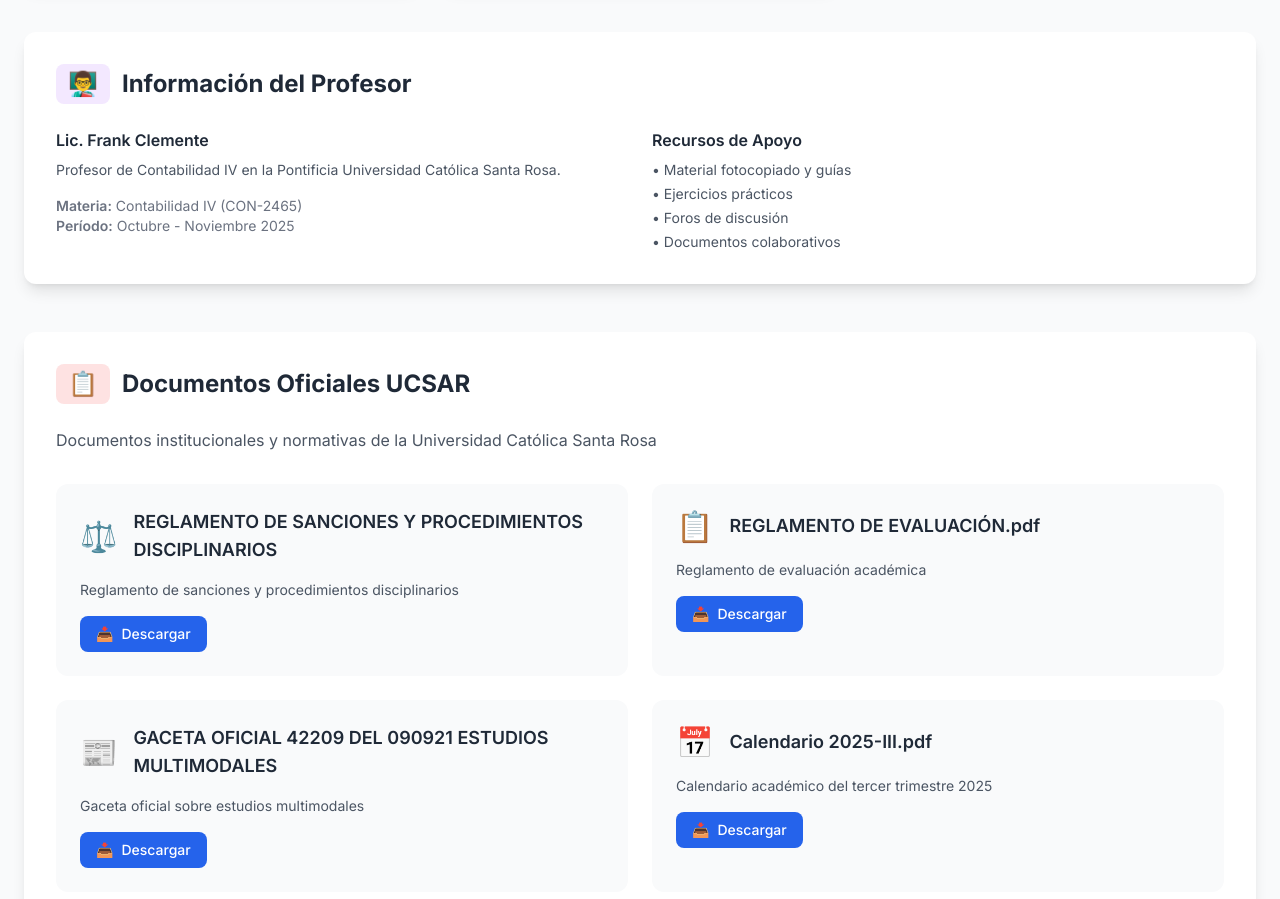
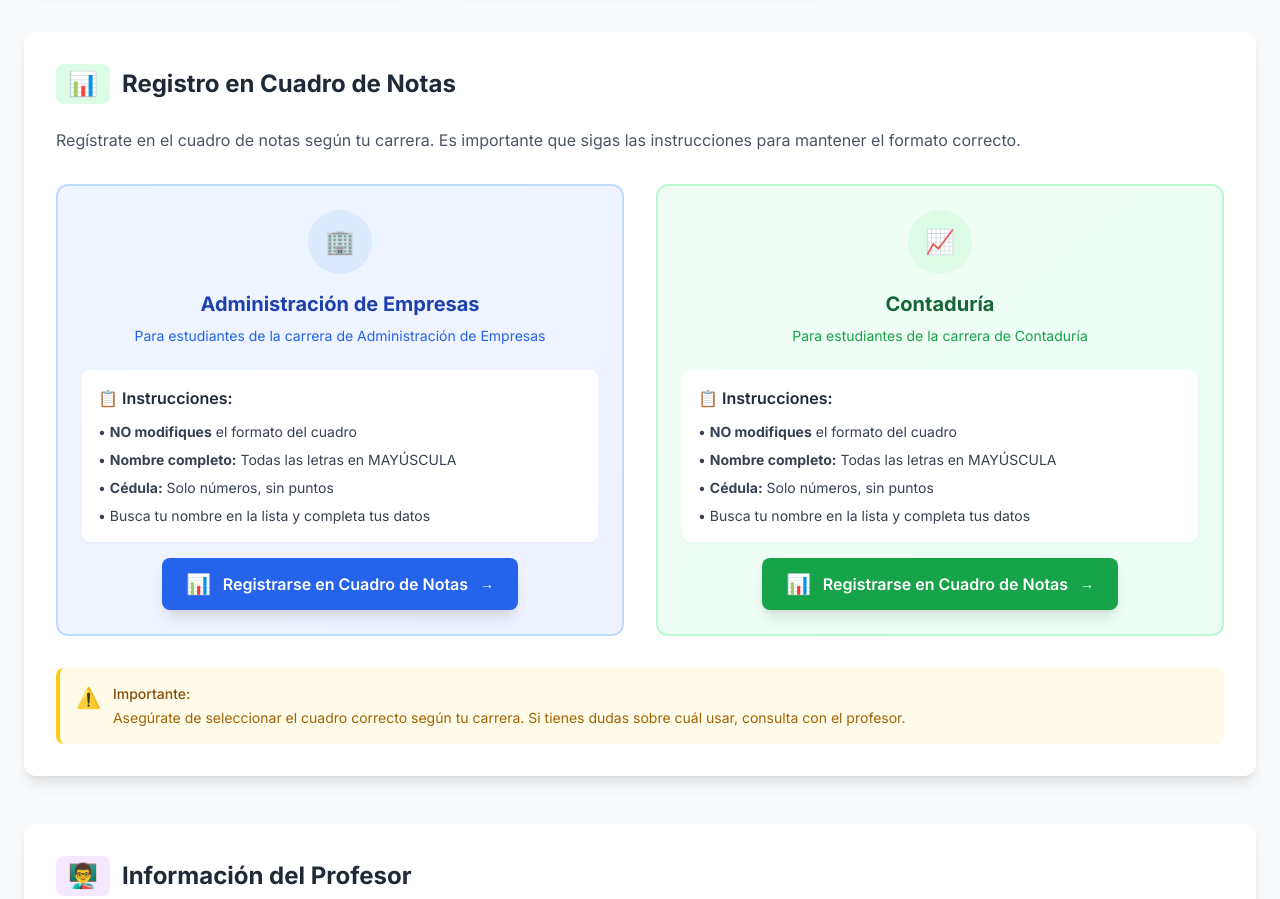
Before and after one commit to profesorfclementeunipap-debug/Contabilidad-IV-UCSAR, a plain HTML site: page index.html in a window 1280 px wide. Shown: the part 1180-2079 px from the top of the page. Drawn offline with nearby package versions, Linux system fonts and the light colour scheme.

Commit message:
Add files via upload

```diff
--- a/index.html
+++ b/index.html
@@ -197,6 +197,94 @@
             </div>
         </section>
 
+        <!-- Registro en Cuadro de Notas -->
+        <section class="mt-12 bg-white rounded-xl shadow-lg p-8">
+            <h3 class="text-2xl font-bold text-gray-800 mb-6 flex items-center">
+                <span class="bg-green-100 text-green-800 px-3 py-1 rounded-lg mr-3">📊</span>
+                Registro en Cuadro de Notas
+            </h3>
+            <p class="text-gray-600 mb-8">Regístrate en el cuadro de notas según tu carrera. Es importante que sigas las instrucciones para mantener el formato correcto.</p>
+
+            <div class="grid grid-cols-1 md:grid-cols-2 gap-8">
+                <!-- Administración de Empresas -->
+                <div class="bg-gradient-to-br from-blue-50 to-indigo-50 p-6 rounded-xl border-2 border-blue-200">
+                    <div class="text-center mb-6">
+                        <div class="inline-flex items-center justify-center w-16 h-16 bg-blue-100 rounded-full mb-4">
+                            <span class="text-2xl">🏢</span>
+                        </div>
+                        <h4 class="text-xl font-bold text-blue-800 mb-2">Administración de Empresas</h4>
+                        <p class="text-blue-600 text-sm">Para estudiantes de la carrera de Administración de Empresas</p>
+                    </div>
+
+                    <div class="bg-white p-4 rounded-lg shadow-sm mb-4">
+                        <h5 class="font-semibold text-gray-800 mb-3">📋 Instrucciones:</h5>
+                        <ul class="text-sm text-gray-700 space-y-2">
+                            <li>• <strong>NO modifiques</strong> el formato del cuadro</li>
+                            <li>• <strong>Nombre completo:</strong> Todas las letras en MAYÚSCULA</li>
+                            <li>• <strong>Cédula:</strong> Solo números, sin puntos</li>
+                            <li>• Busca tu nombre en la lista y completa tus datos</li>
+                        </ul>
+                    </div>
+
+                    <div class="text-center">
+                        <a href="https://docs.google.com/spreadsheets/d/1bTIrzyHKB6K7yzE8fKW9Gi_93NaniGHH/edit?usp=drive_link&ouid=106879328100388920145&rtpof=true&sd=true"
+                           target="_blank"
+                           class="inline-flex items-center px-6 py-3 bg-blue-600 text-white font-semibold rounded-lg hover:bg-blue-700 transition-colors shadow-lg hover:shadow-xl">
+                            <span class="mr-3 text-xl">📊</span>
+                            Registrarse en Cuadro de Notas
+                            <span class="ml-3 text-sm">→</span>
+                        </a>
+                    </div>
+                </div>
+
+                <!-- Contaduría -->
+                <div class="bg-gradient-to-br from-green-50 to-emerald-50 p-6 rounded-xl border-2 border-green-200">
+                    <div class="text-center mb-6">
+                        <div class="inline-flex items-center justify-center w-16 h-16 bg-green-100 rounded-full mb-4">
+                            <span class="text-2xl">📈</span>
+                        </div>
+                        <h4 class="text-xl font-bold text-green-800 mb-2">Contaduría</h4>
+                        <p class="text-green-600 text-sm">Para estudiantes de la carrera de Contaduría</p>
+                    </div>
+
+                    <div class="bg-white p-4 rounded-lg shadow-sm mb-4">
+                        <h5 class="font-semibold text-gray-800 mb-3">📋 Instrucciones:</h5>
+                        <ul class="text-sm text-gray-700 space-y-2">
+                            <li>• <strong>NO modifiques</strong> el formato del cuadro</li>
+                            <li>• <strong>Nombre completo:</strong> Todas las letras en MAYÚSCULA</li>
+                            <li>• <strong>Cédula:</strong> Solo números, sin puntos</li>
+                            <li>• Busca tu nombre en la lista y completa tus datos</li>
+                        </ul>
+                    </div>
+
+                    <div class="text-center">
+                        <a href="https://docs.google.com/spreadsheets/d/17rp0GHTxVf4G3kTJzSXXurKpcVgyJgZC/edit?usp=drive_link&ouid=106879328100388920145&rtpof=true&sd=true"
+                           target="_blank"
+                           class="inline-flex items-center px-6 py-3 bg-green-600 text-white font-semibold rounded-lg hover:bg-green-700 transition-colors shadow-lg hover:shadow-xl">
+                            <span class="mr-3 text-xl">📊</span>
+                            Registrarse en Cuadro de Notas
+                            <span class="ml-3 text-sm">→</span>
+                        </a>
+                    </div>
+                </div>
+            </div>
+
+            <div class="mt-8 bg-yellow-50 border-l-4 border-yellow-400 p-4 rounded-lg">
+                <div class="flex">
+                    <div class="flex-shrink-0">
+                        <span class="text-yellow-400 text-xl">⚠️</span>
+                    </div>
+                    <div class="ml-3">
+                        <h4 class="text-sm font-medium text-yellow-800">Importante:</h4>
+                        <p class="text-sm text-yellow-700 mt-1">
+                            Asegúrate de seleccionar el cuadro correcto según tu carrera.
+                            Si tienes dudas sobre cuál usar, consulta con el profesor.
+                        </p>
+                    </div>
+                </div>
+            </div>
+        </section>
+
         <!-- Información del Profesor -->
         <section class="mt-12 bg-white rounded-xl shadow-lg p-8">
             <h3 class="text-2xl font-bold text-gray-800 mb-6 flex items-center">
```
